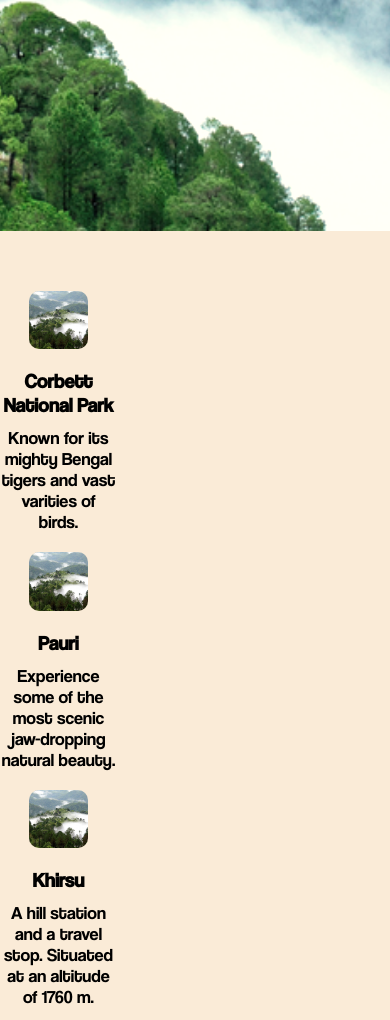
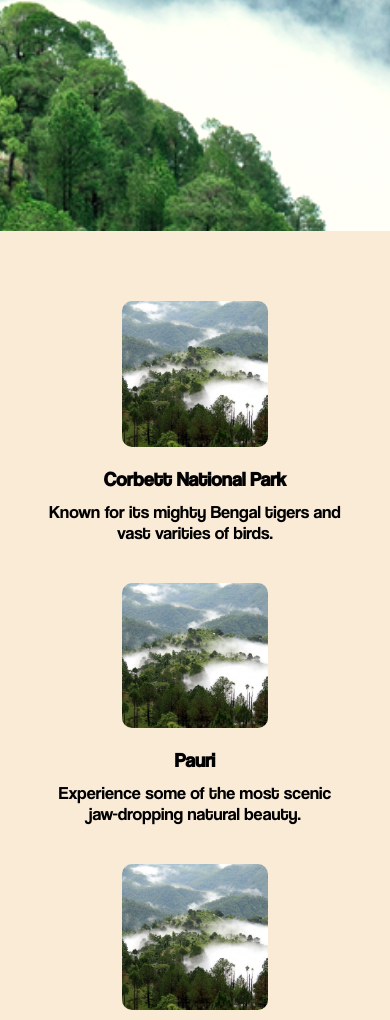
Before and after one commit to shantanuuchak/lansdowne, a plain HTML site: page index.html in a window 390 px wide. Shown: the part 613-1633 px from the top of the page. Drawn offline with Linux system fonts and the light colour scheme.

Commit message:
fix responsiveness
now the site is working well on screen sizes

```diff
--- a/style.css
+++ b/style.css
@@ -39,17 +39,6 @@ header h2 {
   padding: 50px 0;
 }
 
-@media screen and (max-width: 440px) {
-  .attractions {
-    flex-direction: column;
-  }
-
-  .attraction-box {
-    width: 80%;
-    padding: 10px;
-  }
-}
-
 .attraction-box {
   padding: 10px 0;
   text-align: center;
@@ -68,6 +57,18 @@ header h2 {
 .attraction-heading {
   margin: 20px 0 10px;
   font-size: 20px;
+}
+
+@media screen and (max-width: 420px) {
+  .attractions {
+    flex-direction: column;
+  }
+
+  .attraction-box {
+    width: 80%;
+    padding: 10px;
+    margin: 10px auto;
+  }
 }
 
 /* Guide Section */
```
